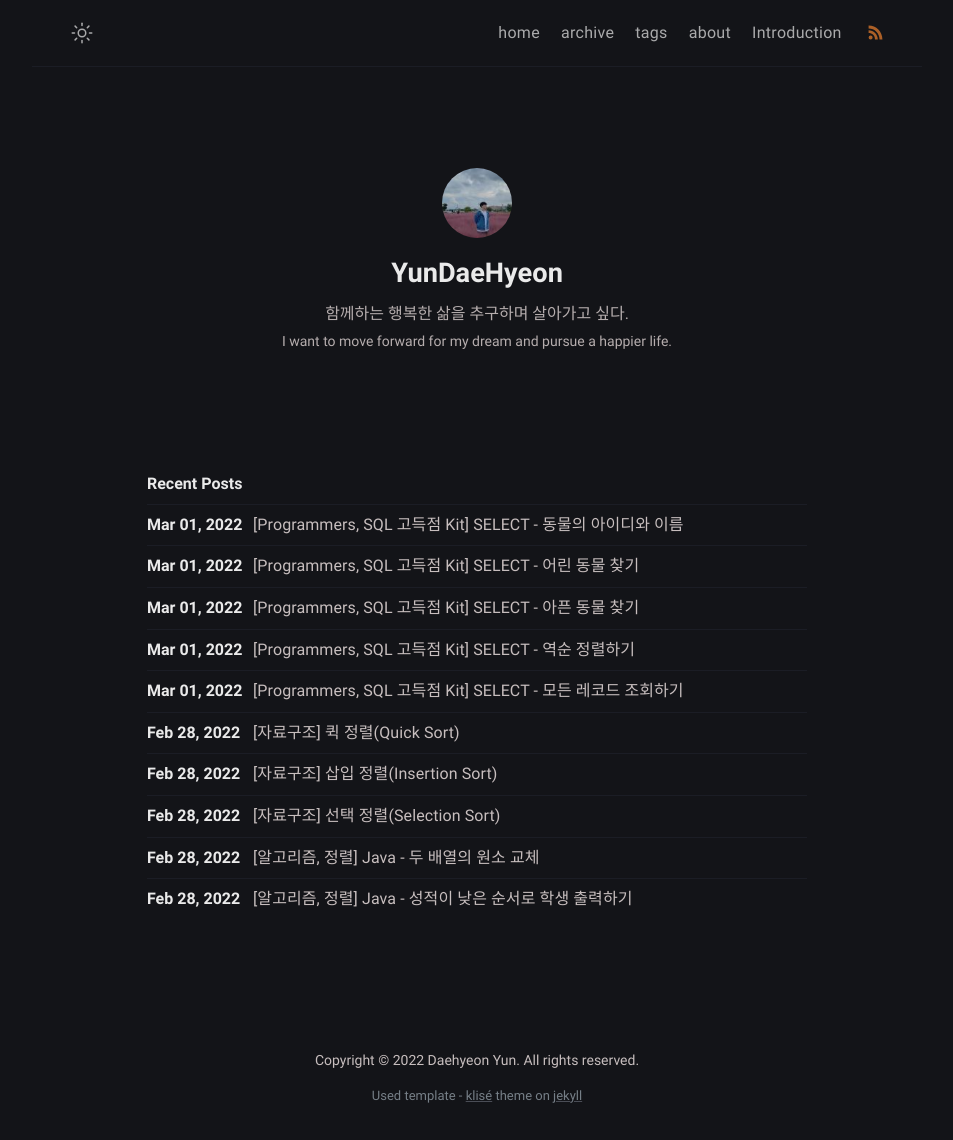
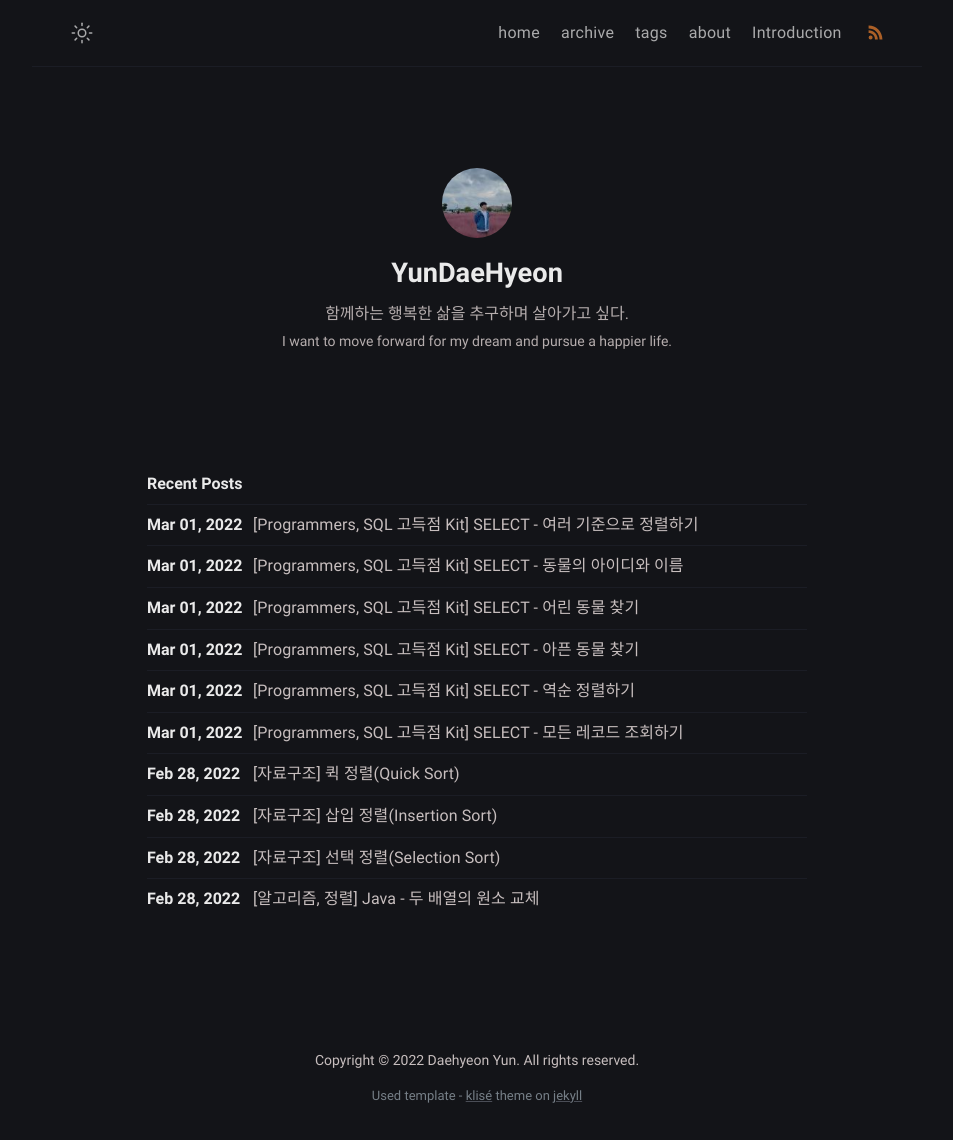
Before and after one commit to YunDaeHyeon/YunDaeHyeon.github.io, a Jekyll site: the page built from index.markdown, in a window 1280 px wide. Shown: the whole page, without its empty margins (163-1116 px from the left). Built offline with Jekyll 4.4.1, drawn with Linux system fonts in a browser that asks for light colours; some of the changed lines change nothing that is shown.

Commit message:
windows-22.03.01 programmers post6 add

````diff
--- a/_posts/Programmers/2022-03-01-programmers-post5.md
+++ b/_posts/Programmers/2022-03-01-programmers-post5.md
@@ -8,7 +8,7 @@ tags: [programmers]
 
 <p align="center"><img src="/assets/img/blog/정보/프로그래머스.png"></p>
 
-# 프로그래머스 SQL 고득점 SELECT LEVEL 1 - 동물의 아이디와 이름기
+# 프로그래머스 SQL 고득점 SELECT LEVEL 1 - 동물의 아이디와 이름
 ## 문제
 ANIMAL_INS 테이블은 동물 보호소에 들어온 동물의 정보를 담은 테이블입니다. ANIMAL_INS 테이블 구조는 다음과 같으며, ANIMAL_ID, ANIMAL_TYPE, DATETIME, INTAKE_CONDITION, NAME, SEX_UPON_INTAKE는 각각 동물의 아이디, 생물 종, 보호 시작일, 보호 시작 시 상태, 이름, 성별 및 중성화 여부를 나타냅니다.
 
@@ -46,7 +46,7 @@ SELECT ANIMAL_ID, NAME from ANIMAL_INS Order by ANIMAL_ID
 ```
 
 # 설명
-단순하게 **모든 동물의 아이디와 이름**만 출력하면 되는 문제이기에 SELECT 뒤에 `ANIMAL_ID`와 `NAME`를 적는다.
+단순하게 **모든 동물의 아이디와 이름**만 출력하면 되는 문제이기에 SELECT 뒤에 `ANIMAL_ID`와 `NAME` 필드를 적는다.
 
 ---
 [문제 출처]
--- /dev/null
+++ b/_posts/Programmers/2022-03-01-programmers-post6.md
@@ -0,0 +1,67 @@
+---
+layout: post
+title:  "[Programmers, SQL 고득점 Kit] SELECT - 여러 기준으로 정렬하기"
+date:   2022-03-01 17:35:00+0900
+categories: jekyll update
+tags: [programmers]
+---
+
+<p align="center"><img src="/assets/img/blog/정보/프로그래머스.png"></p>
+
+# 프로그래머스 SQL 고득점 SELECT LEVEL 1 - 여러 기준으로 정렬하기
+## 문제
+ANIMAL_INS 테이블은 동물 보호소에 들어온 동물의 정보를 담은 테이블입니다. ANIMAL_INS 테이블 구조는 다음과 같으며, ANIMAL_ID, ANIMAL_TYPE, DATETIME, INTAKE_CONDITION, NAME, SEX_UPON_INTAKE는 각각 동물의 아이디, 생물 종, 보호 시작일, 보호 시작 시 상태, 이름, 성별 및 중성화 여부를 나타냅니다.
+
+```sql
+# ANIMAL_INS 테이블
+NAME                TYPE        NULLABLE
+ANIMAL_ID           VARCHAR(N)	FALSE
+ANIMAL_TYPE         VARCHAR(N)	FALSE
+DATETIME            DATETIME	FALSE
+INTAKE_CONDITION    VARCHAR(N)	FALSE
+NAME                VARCHAR(N)	TRUE
+SEX_UPON_INTAKE     VARCHAR(N)	FALSE
+```
+
+---
+
+동물 보호소에 들어온 모든 동물의 아이디와 이름, 보호 시작일을 이름 순으로 조회하는 SQL문을 작성해주세요. 단, 이름이 같은 동물 중에서는 보호를 나중에 시작한 동물을 먼저 보여줘야 합니다.
+예를 들어 `ANIMAL_INS` 테이블이 다음과 같다면
+
+```sql
+ANIMAL_ID	ANIMAL_TYPE	DATETIME	        INTAKE_CONDITION        NAME    SEX_UPON_INTAKE
+A349996	        Cat	        2018-01-22 14:32:00	Normal	                Sugar	Neutered Male
+A350276	        Cat	        2017-08-13 13:50:00	Normal	                Jewel	Spayed Female
+A396810	        Dog	        2016-08-22 16:13:00	Injured	                Raven	Spayed Female
+A410668	        Cat	        2015-11-19 13:41:00	Normal	                Raven	Spayed Female
+```
+
+1. 이름을 사전 순으로 정렬하면 다음과 같으며, 'Jewel', 'Raven', 'Sugar'
+2.  'Raven'이라는 이름을 가진 개와 고양이가 있으므로, 이 중에서는 보호를 나중에 시작한 개를 먼저 조회합니다.
+따라서 SQL문을 실행하면 다음과 같이 나와야 합니다.
+
+```sql
+ANIMAL_ID	NAME	DATETIME
+A350276	        Jewel	2017-08-13 13:50:00
+A396810	        Raven	2016-08-22 16:13:00
+A410668	        Raven	2015-11-19 13:41:00
+A349996	        Sugar	2018-01-22 14:32:00
+```
+
+
+# 정답
+```sql
+SELECT ANIMAL_ID, NAME, DATETIME from ANIMAL_INS ORDER BY NAME, DATETIME Desc
+```
+
+# 설명
+문제에서 요구하는 기준은 2가지 이다.
+1. 모든 동물의 아이디와 이름, 보호 시작일을 **이름 순으로**조회하기
+2. 이름이 같은 동물 중에서는 **보호를 나중에 시작한** 동물이 먼저 보여져야 한다.
+즉, **이름 순으로 조회**한다는 것은 ASC에 해당하는 **오름차순 정렬** 수행 후, DESC에 해당하는 **내림차순 정렬**을 수행시키면 된다.
+
+`NAME`을 정렬한다.(ORDER BY `NAME`) 그 뒤(,) `DATETIME`도 내림차순 정렬(Desc) 시켜준다.
+
+---
+[문제 출처]
+[프로그래머스](https://programmers.co.kr/)의 SQL 고득점 Kit
````
